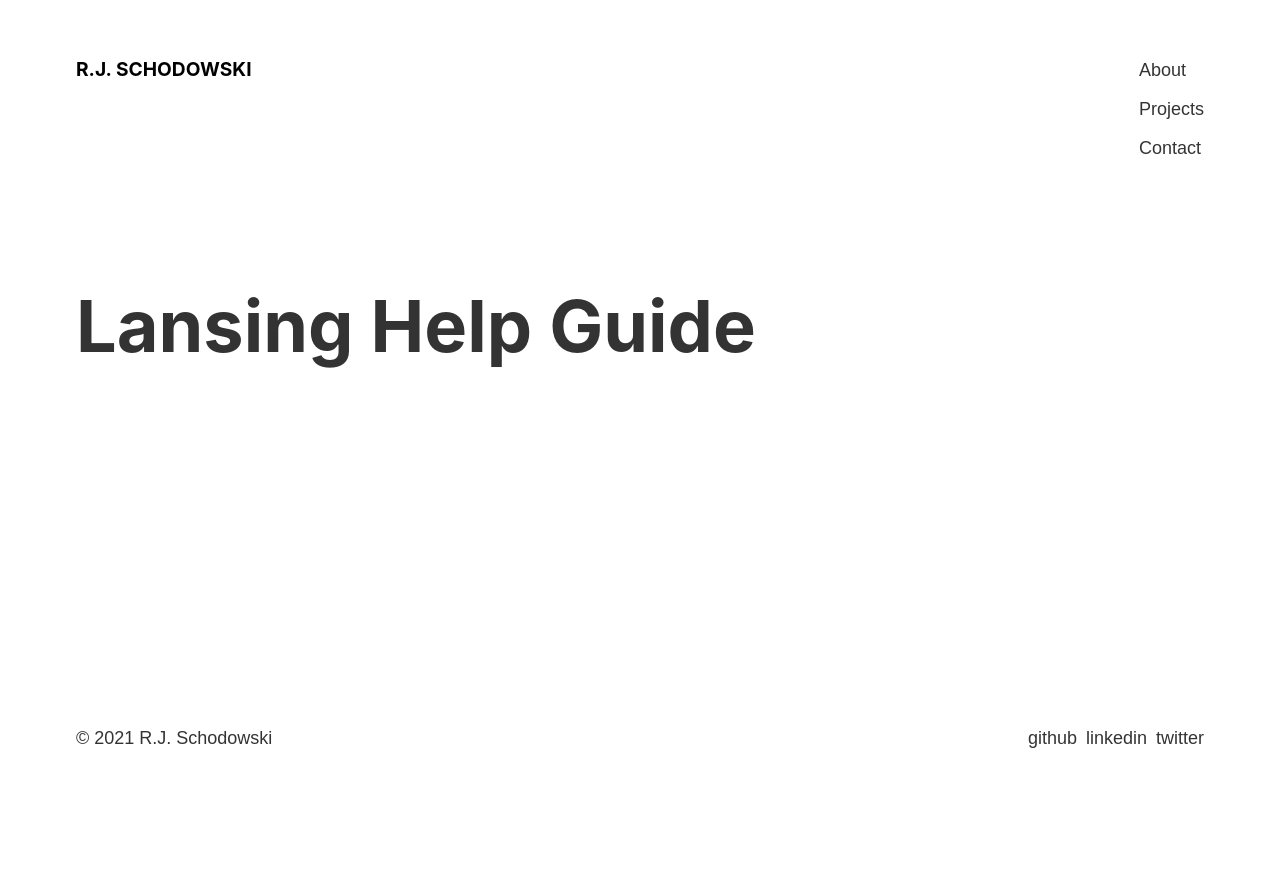
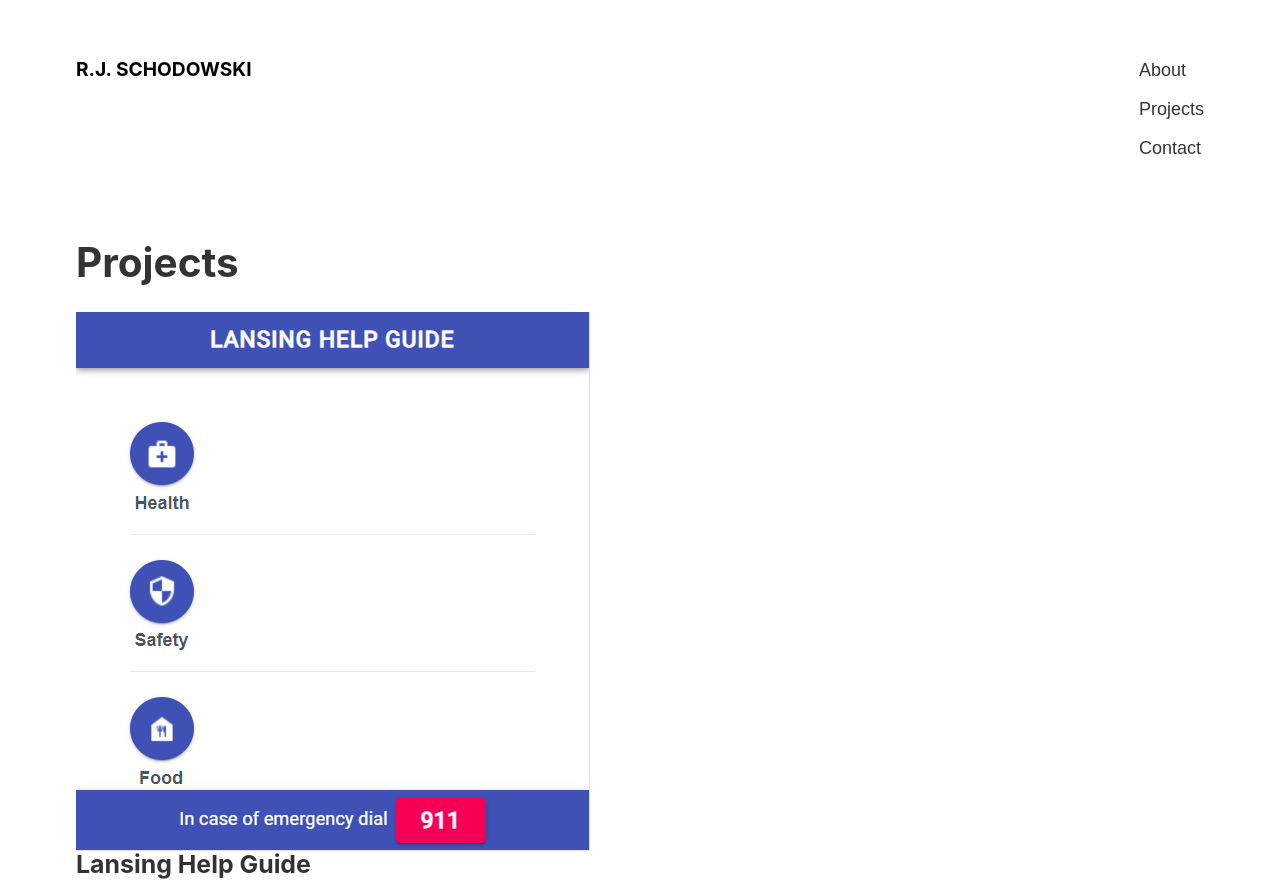
Before and after one commit to rjschodowski/my-portfolio, a Gatsby site: page /projects in a window 1280 px wide. Shown: the top 881 px of the page. Before the commit the page ends 800 px from the top, so only its background shows below. Built offline with nearby package versions, Linux system fonts and the light colour scheme; Gatsby itself is replaced by a stand-in of ours.

Commit message:
site page stylesheets renamed (removed .module, as they are only used for styling their corresponding jsx page)

```diff
--- a/src/pages/about.js
+++ b/src/pages/about.js
@@ -3,7 +3,7 @@ import { Link } from 'gatsby'
 import Layout from '../components/layout'
 import Head from '../components/head'
 import { StaticImage } from 'gatsby-plugin-image'
-import { heading, contentContainer, contentText, contentImage } from '../styles/about.module.css'
+import { heading, contentContainer, contentText, contentImage } from '../styles/about.css'
 
 
 const About = () => {
--- a/src/pages/contact.js
+++ b/src/pages/contact.js
@@ -4,7 +4,7 @@
 import { makeStyles } from '@material-ui/core/styles';
 import TextField from '@material-ui/core/TextField';
 import Button from '@material-ui/core/Button';
-import { heading, contactContainer } from '../styles/contact.module.css'
+import { heading, contactContainer } from '../styles/contact.css'
 
 const useStyles = makeStyles((theme) => ({
     root: {
--- a/src/pages/index.js
+++ b/src/pages/index.js
@@ -5,7 +5,7 @@ import Head from '../components/head'
 import { StaticImage } from 'gatsby-plugin-image'
 import IconButton from '@material-ui/core/IconButton';
 import ArrowRightAltIcon from '@material-ui/icons/ArrowRightAlt';
-import { bodyContainer, introductionSection, heading, headingDescription, heroImage } from '../styles/index.module.css'
+import { bodyContainer, introductionSection, heading, headingDescription, heroImage } from '../styles/index.css'
 
 
 const IndexPage = () => {
--- a/src/pages/lansinghelp.js
+++ b/src/pages/lansinghelp.js
@@ -2,7 +2,7 @@ import React from 'react'
 import { Link } from 'gatsby'
 import Layout from '../components/layout'
 import Head from '../components/head'
-import { heading, list, stack, links, listCategories, image, contentWrapper, textContent } from '../styles/lansinghelp.module.css'
+import { heading, list, stack, links, listCategories, image, contentWrapper, textContent } from '../styles/lansinghelp.css'
 import { StaticImage } from 'gatsby-plugin-image'
 
 const LansingHelp = () => {
--- a/src/pages/projects.js
+++ b/src/pages/projects.js
@@ -1,14 +1,25 @@
 import React from 'react'
 import { Link } from 'gatsby'
+import { StaticImage } from 'gatsby-plugin-image'
 import Layout from '../components/layout'
 import Head from '../components/head'
-import { heading } from '../styles/projects.module.css'
+import { heading } from '../styles/projects.css'
 
 const Projects  = () => {
     return (
         <Layout>
             <Head title="Projects" />
-            <h1 className={heading}>Lansing Help Guide</h1>
+            <h1 className={heading}>Projects</h1>
+            <Link to="/lansinghelp">
+                <StaticImage
+                    src="../images/mobilehomescreen.png"
+                    alt="mobile version of application's home screen"
+                    placeholder="blurred"
+                    layout="constrained"
+                    maxWidth={800}
+                    maxHeight={800} />
+                <h3>Lansing Help Guide</h3>
+            </Link>
         </Layout>
     )
 }
```
Also changed, not shown: src/styles/about.css (renamed from src/styles/about.module.css), src/styles/contact.css (renamed from src/styles/contact.module.css), src/styles/index.css (renamed from src/styles/index.module.css), src/styles/lansinghelp.css (renamed from src/styles/lansinghelp.module.css), src/styles/projects.css (renamed from src/styles/projects.module.css).
